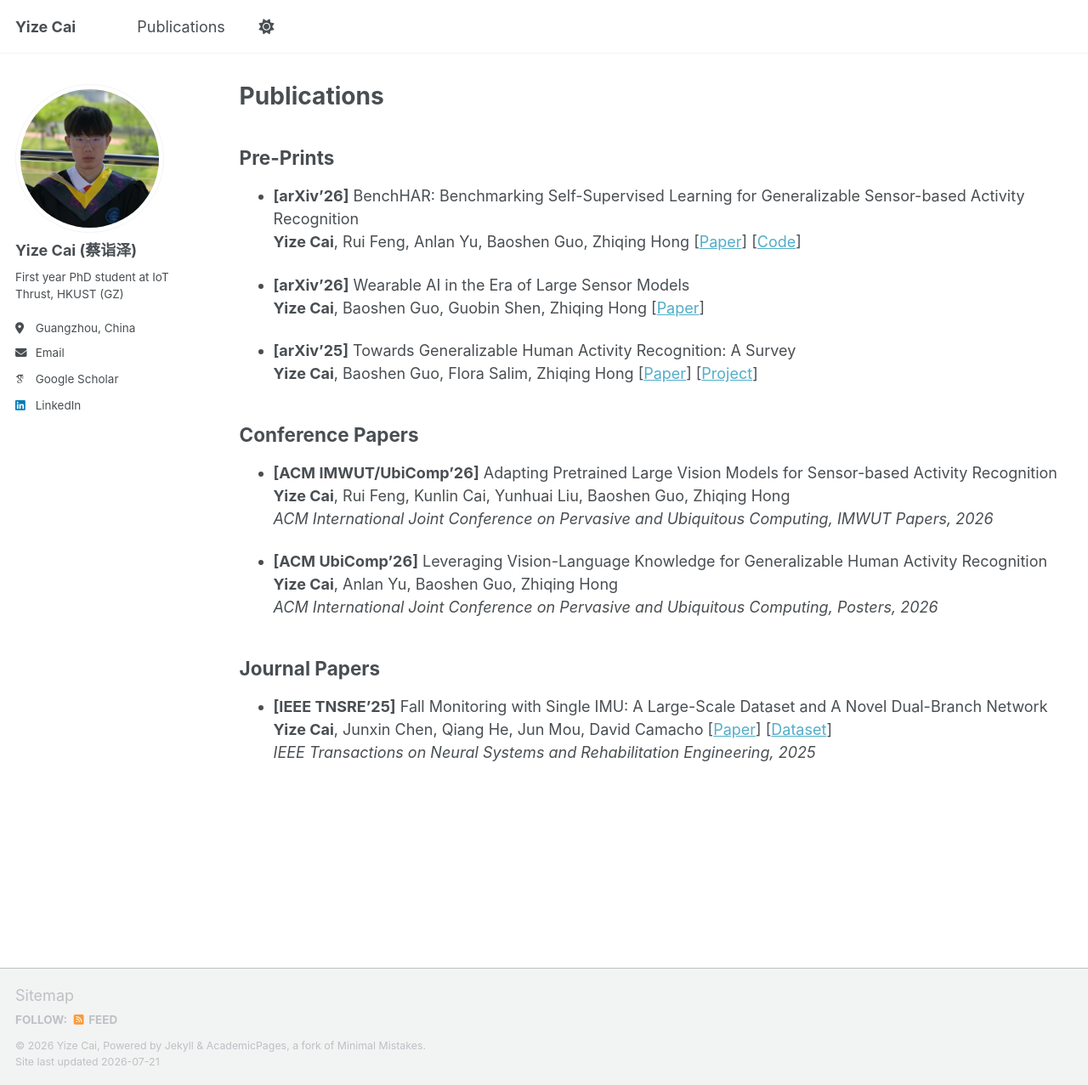
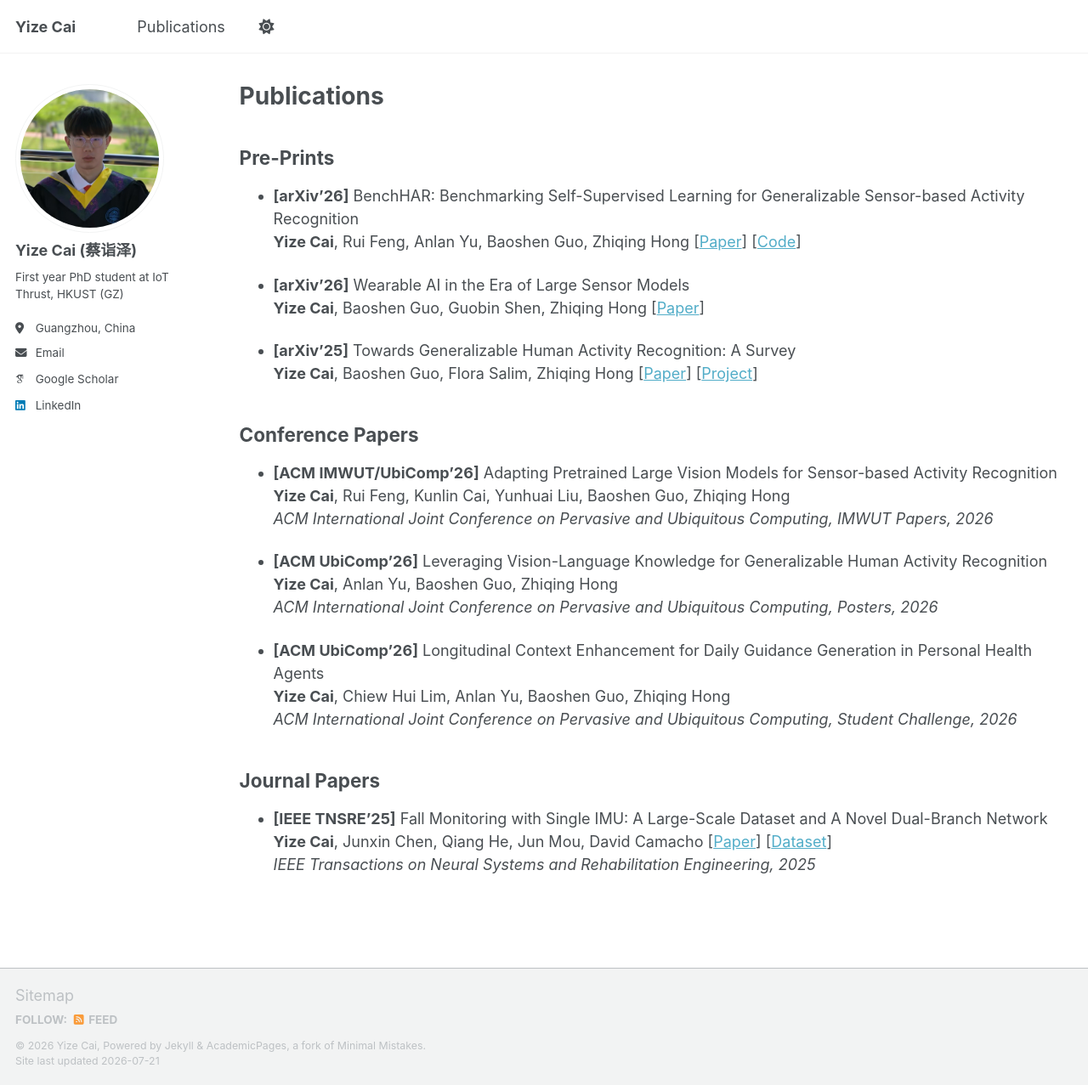
Before and after one commit to saiketa/saiketa.github.io, a Jekyll site: the page built from _pages/publications.md, in a window 1280 px wide and 1277 px high. Shown: the whole window at 85% size. Built offline with Jekyll 4.4.1, drawn with Linux system fonts in a browser that asks for light colours; some web fonts are replaced; a script bundle is joined from its source files by our own code; library files that are not in the unit come from our copies.

Commit message:
Update publications.md

```diff
--- a/_pages/publications.md
+++ b/_pages/publications.md
@@ -33,6 +33,10 @@ author_profile: true
 **Yize Cai**, Anlan Yu, Baoshen Guo, Zhiqing Hong<br>
 *ACM International Joint Conference on Pervasive and Ubiquitous Computing, Posters, 2026*
 
+- **[ACM UbiComp'26]**  Longitudinal Context Enhancement for Daily Guidance Generation in Personal Health Agents<br>
+**Yize Cai**, Chiew Hui Lim, Anlan Yu, Baoshen Guo, Zhiqing Hong<br>
+*ACM International Joint Conference on Pervasive and Ubiquitous Computing, Student Challenge, 2026*
+
 ## Journal Papers
 
 - **[IEEE TNSRE'25]** Fall Monitoring with Single IMU: A Large-Scale Dataset and A Novel Dual-Branch Network<br>
```
